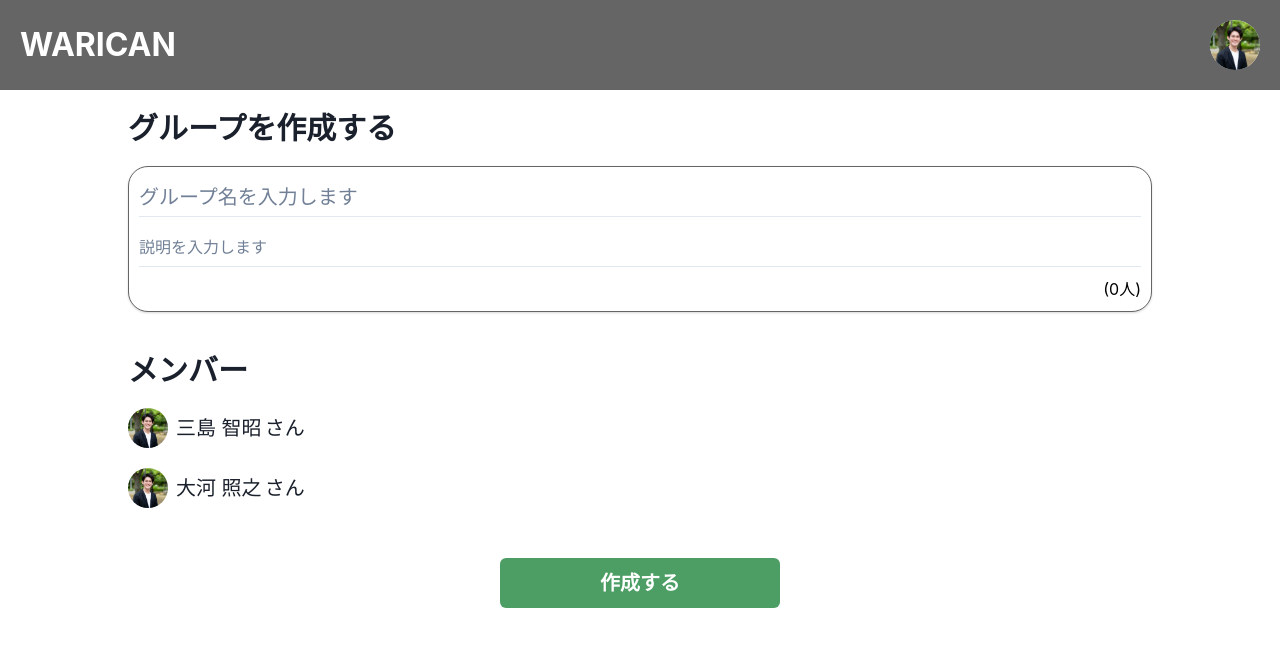
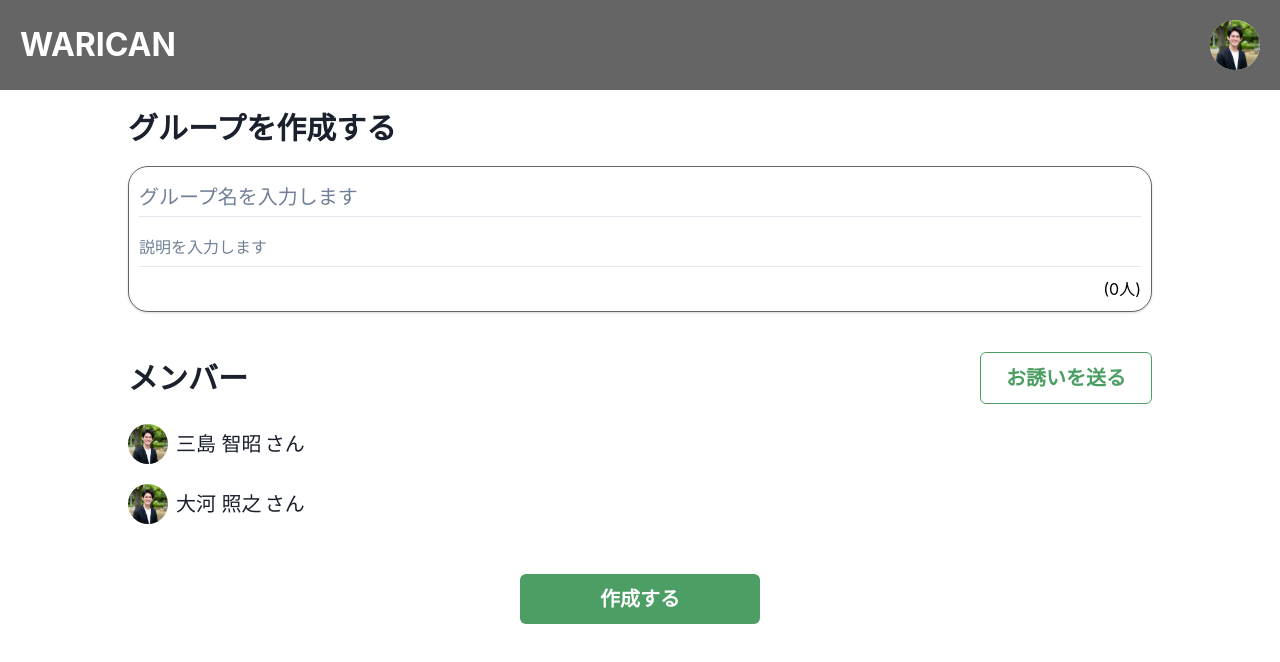
Before and after one commit to CityBear3/WariCan, a Next.js app in the folder frontend/: page /group/new in a window 1280 px wide. Shown: the top 662 px of the page. Built offline with nearby package versions, Linux system fonts and the light colour scheme.

Commit message:
GroupFormを作成

```diff
--- a/frontend/src/app/group/new/page.tsx
+++ b/frontend/src/app/group/new/page.tsx
@@ -1,12 +1,13 @@
+"use client";
+
 import { HeaderSpacer } from "@/app/header";
 import { PrimaryButton } from "@/components/button/PrimaryButton";
-import { TextField } from "@/components/input/TextField";
-import { NormalCard } from "@/components/layout/NormalCard";
+import { SecondaryButton } from "@/components/button/SecondaryButton";
+import { GroupForm } from "@/components/group/GroupForm";
 import { Section } from "@/components/layout/Section";
 import { User } from "@/components/user/User";
-import { UserList } from "@/components/user/UserList";
 import { UserModel } from "@/domain/user";
-import { Box, HStack, List, ListItem } from "@chakra-ui/react";
+import { HStack, List, ListItem } from "@chakra-ui/react";
 
 const CreateGroup: React.FC = () => {
   const members: UserModel[] = [
@@ -24,23 +25,22 @@ const CreateGroup: React.FC = () => {
     },
   ];
 
+  const inviteButton = (
+    <SecondaryButton
+      label="お誘いを送る"
+      fontSize="20px"
+      padding="25px"
+      onClick={() => alert("clicked")}
+    />
+  );
+
   return (
     <>
       <HeaderSpacer />
       <Section title="グループを作成する" margin="20px">
-        <NormalCard marginTop="20px" padding="10px">
-          <Box>
-            <TextField placeholder="グループ名を入力します" fontSize="20px" />
-          </Box>
-          <Box marginTop="10px">
-            <TextField placeholder="説明を入力します" />
-          </Box>
-          <HStack width="100%" justifyContent="end" marginTop="10px">
-            <UserList users={[]} />
-          </HStack>
-        </NormalCard>
+        <GroupForm />
       </Section>
-      <Section title="メンバー" margin="20px">
+      <Section title="メンバー" margin="20px" side={inviteButton}>
         <List>
           {members.map((member) => (
             <ListItem key={member.id} margin="20px 0px">
@@ -50,7 +50,7 @@ const CreateGroup: React.FC = () => {
         </List>
       </Section>
       <HStack width="100%" justifyContent="center" marginTop="10px">
-        <PrimaryButton label="作成する" fontSize="20px" padding="25px 100px" />
+        <PrimaryButton label="作成する" fontSize="20px" padding="25px 80px" />
       </HStack>
     </>
   );
--- /dev/null
+++ b/frontend/src/components/group/GroupForm.tsx
@@ -0,0 +1,18 @@
+import { TextField } from "@/components/input/TextField";
+import { NormalCard } from "@/components/layout/NormalCard";
+import { UserList } from "@/components/user/UserList";
+import { Box, HStack } from "@chakra-ui/react";
+
+export const GroupForm: React.FC = () => (
+  <NormalCard marginTop="20px" padding="10px">
+    <Box>
+      <TextField placeholder="グループ名を入力します" fontSize="20px" />
+    </Box>
+    <Box marginTop="10px">
+      <TextField placeholder="説明を入力します" />
+    </Box>
+    <HStack width="100%" justifyContent="end" marginTop="10px">
+      <UserList users={[]} />
+    </HStack>
+  </NormalCard>
+);
--- a/frontend/src/components/layout/Section.tsx
+++ b/frontend/src/components/layout/Section.tsx
@@ -1,10 +1,11 @@
-import { Box, Center, Heading } from "@chakra-ui/react";
+import { Box, Center, Heading, HStack } from "@chakra-ui/react";
 import { ComponentProps, ReactNode } from "react";
 
 type Props = {
   title: string;
   children: ReactNode;
   height?: string;
+  side?: ReactNode;
 } & ComponentProps<typeof Box>;
 
 const boxProps = {
@@ -15,11 +16,15 @@ export const Section: React.FC<Props> = ({
   children,
   title,
   height,
+  side,
   ...props
 }) => (
   <Center {...(height ? { h: height } : {})}>
     <Box {...boxProps} {...props}>
-      <Heading size="lg">{title}</Heading>
+      <HStack justifyContent="space-between">
+        <Heading size="lg">{title}</Heading>
+        {side || <div></div>}
+      </HStack>
       {children}
     </Box>
   </Center>
```
Also changed, not shown: 1 other file (tests, documents, lock files or other folders).
